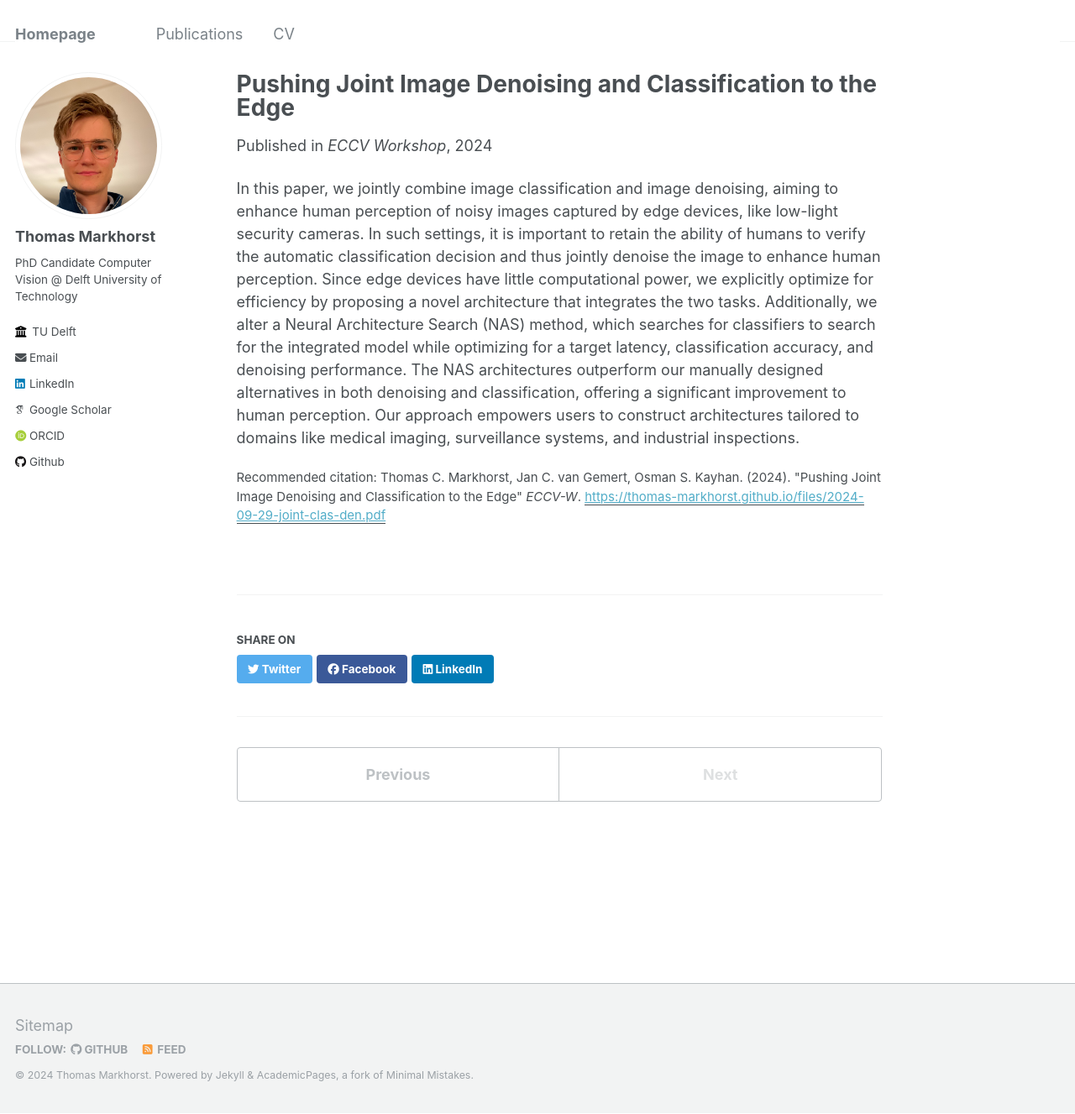
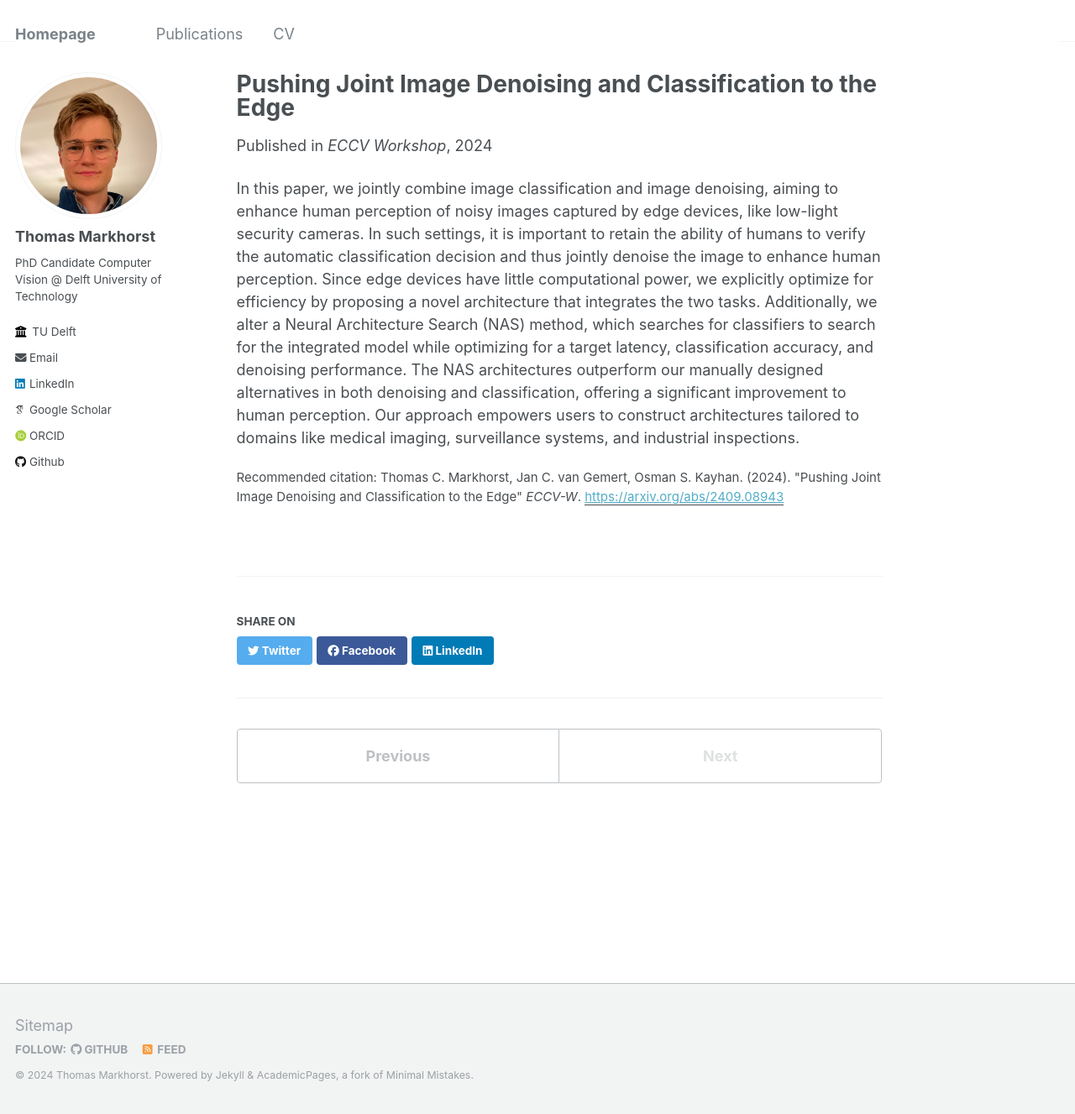
Before and after one commit to Thomas-Markhorst/thomas-markhorst.github.io, a Jekyll site: the page built from _publications/2023-08-22-arch-innovatings-efficient-denoising.md, in a window 1280 px wide and 1327 px high. Shown: the whole window at 84% size. Built offline with Jekyll 4.4.1, drawn with Linux system fonts in a browser that asks for light colours; some web fonts are replaced; part of the change alters nothing that is shown.

Commit message:
added link to arxiv

```diff
--- a/_publications/2023-08-22-arch-innovatings-efficient-denoising.md
+++ b/_publications/2023-08-22-arch-innovatings-efficient-denoising.md
@@ -1,11 +1,11 @@
 ---
 title: "Pushing Joint Image Denoising and Classification to the Edge"
 collection: publications
-permalink: /publication/2023-08-22-arch-innovatings-efficient-denoising
+permalink: /publication/2024-09-29-dcnas
 excerpt: 'In this paper, we jointly combine image classification and image denoising, aiming to enhance human perception of noisy images captured by edge devices, like low-light security cameras. In such settings, it is important to retain the ability of humans to verify the automatic classification decision and thus jointly denoise the image to enhance human perception. Since edge devices have little computational power...'
 date: 2024-09-29
 venue: 'ECCV Workshop'
-paperurl: 'https://thomas-markhorst.github.io/files/2024-09-29-joint-clas-den.pdf'
+paperurl: 'https://arxiv.org/abs/2409.08943'
 citation: 'Thomas C. Markhorst, Jan C. van Gemert, Osman S. Kayhan. (2024). &quot;Pushing Joint Image Denoising and Classification to the Edge&quot; <i>ECCV-W</i>.'
 ---
 
```
